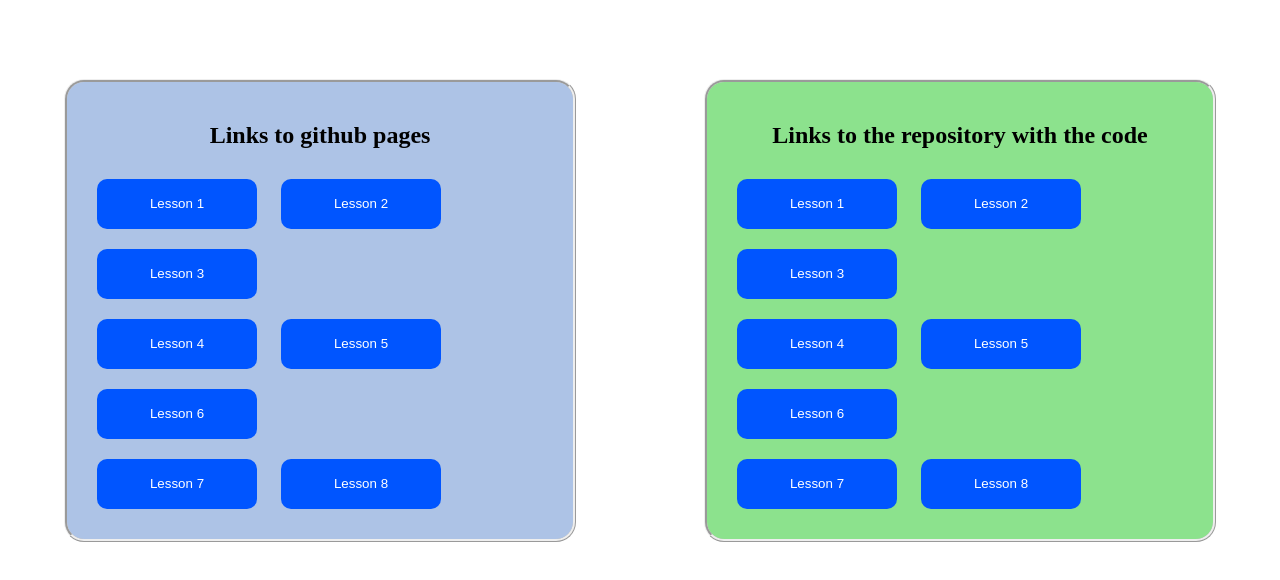
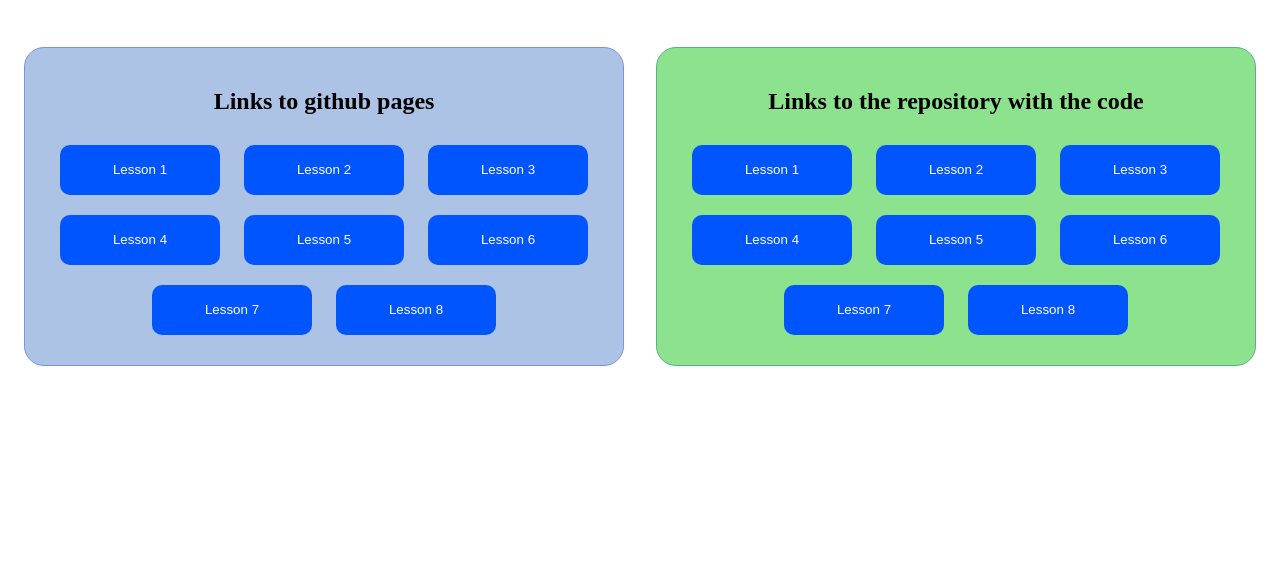
Before and after one commit to AndriiMytiev/NTA-FEb-hw, a plain HTML site: page index.html in a window 1280 px wide. Shown: the part 100-680 px from the top of the page. Drawn offline with Linux system fonts and the light colour scheme.

Commit message:
remake main page

```diff
--- a/index.html
+++ b/index.html
@@ -6,23 +6,29 @@
     <meta name="viewport" content="width=device-width, initial-scale=1.0">
     <title>Main page</title>
     <style>
+        .form-block {
+            display: flex;
+            justify-content: space-around;
+        }
+
         .form {
-            border: 3px ridge;
             padding: 20px;
+            width: 600px;
             border-radius: 20px;
-            width: fit-content;
-            margin-left: 10%;
-            margin-right: 10%;
-            margin-top: 5%;
-            display: flex;
-            flex-flow: column;
+            text-align: center;
+            box-sizing: border-box;
         }
+
         #pages{
-            background-color: rgb(173, 195, 230)
+            background-color: rgb(173, 195, 230);
+            border: 1px solid rgb(123, 145, 230);
         }
+
         #code {
-            background-color: rgb(140, 226, 141)
+            background-color: rgb(140, 226, 141);
+            border: 1px solid rgb(90, 176, 141);
         }
+
         input {
             background-color: rgb(0, 85, 255);
             border: none;
@@ -33,40 +39,36 @@
             margin: 10px;
             cursor: pointer;
         }
-        .non-active {
-            background-color: gray;
+
+        input:hover {
+            background-color: red;
+            transition: 0.3s;
         }
-        .split {
-            height: 100%;
-            width: 50%;
-            position: fixed;
-        }
-        .left {
-            left: 0;
-        }
-        .right {
-            right: 0;
-        }
+
         .title {
             cursor: pointer;
             width: fit-content;
-            margin: auto;
-            margin-top: 50px;
-            margin-bottom: 50px;
+            margin: 50px auto;
             font-size: 40px;
         }
-        a {
+
+        .title a {
             text-decoration: none;
             color: black;
+        }
+
+        .title a:hover {
+            border-bottom: 2px solid blue;
+            color: blue;
+            transition: 0.3s;
         }
     </style>
 </head>
 <body>
     <p class="title"><a href="https://github.com/AndriiMytiev/NTA-FEb-hw">NTA-FEb-hw</a></p>
-    <article>
-        <div class="split left">
+    <div class="form-block">
         <form class="form" id="pages">
-                <h2 align="center">Links to github pages</h2>
+            <h2>Links to github pages</h2>
             <div class="row">
                 <input type="button" value="Lesson 1" onClick='location.href="/NTA-FEb-hw/fe-core-01/index.html"'>
                 <input type="button" value="Lesson 2" onClick='location.href="/NTA-FEb-hw/fe-core-02/index.html"'>
@@ -82,10 +84,9 @@
                 <input type="button" value="Lesson 8" onClick='location.href="/NTA-FEb-hw/fe-core-08/index.html"'>
             </div>
        </form>
-        </div>
-        <div class="split right">
+
        <form class="form" id="code">
-                <h2 align="center">Links to the repository with the code</h2>
+            <h2>Links to the repository with the code</h2>
             <div class="row">
                 <input type="button" value="Lesson 1" onClick='location.href="https://github.com/AndriiMytiev/NTA-FEb-hw/tree/main/fe-core-01"'>
                 <input type="button" value="Lesson 2" onClick='location.href="https://github.com/AndriiMytiev/NTA-FEb-hw/tree/main/fe-core-02"'>
@@ -102,6 +103,5 @@
             </div>
         </form>
     </div>
-    </article>
 </body>
 </html>
```
Lines whose indentation alone changed are shown as unchanged.
